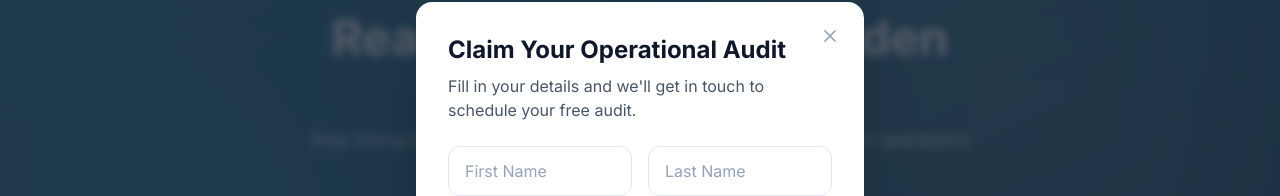
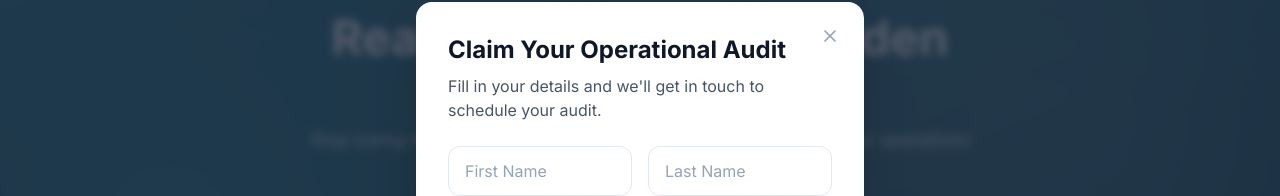
Before and after one commit to jonny-main/autoralabs_Landingpage, a Next.js app: page / in a window 1280 px wide. Both pictures are taken after a click on the button "Claim Your Operational Audit". Shown: the part 4299-4495 px from the top of the page. Built offline with nearby package versions, Linux system fonts and the light colour scheme.

Commit message:
form submitions updated

```diff
--- a/components/CTAForm.tsx
+++ b/components/CTAForm.tsx
@@ -152,7 +152,7 @@ export default function CTAForm() {
                   Claim Your Operational Audit
                 </h3>
                 <p className="text-slate-600 mb-6">
-                  Fill in your details and we'll get in touch to schedule your free audit.
+                  Fill in your details and we'll get in touch to schedule your audit.
                 </p>
 
                 <form
```
